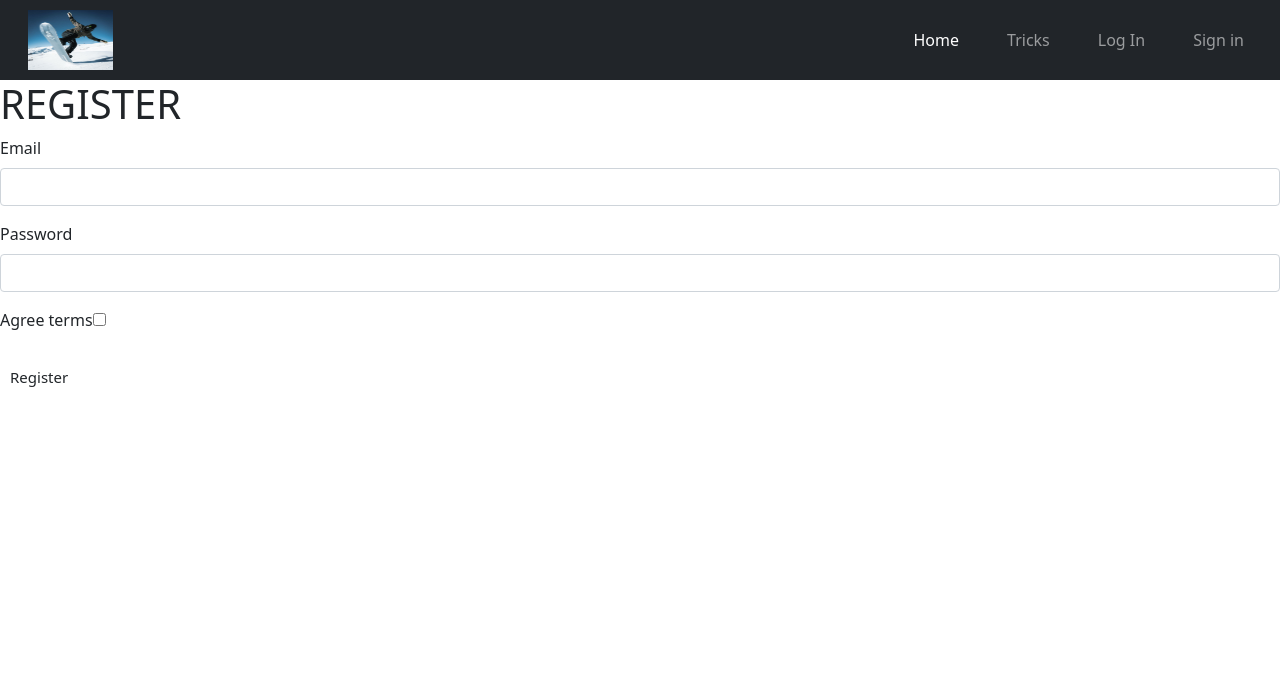
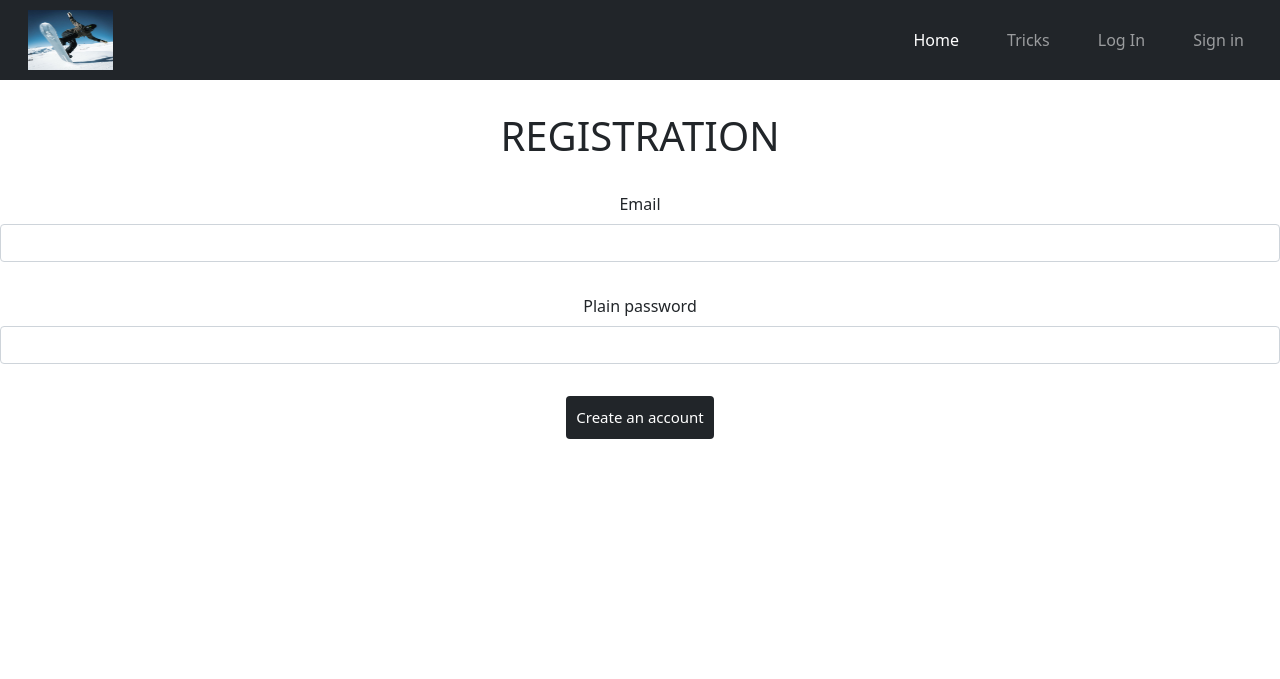
Before and after one commit to HysteriaKa/P6b-Snowboard, a Symfony app: template templates/registration/register.html.twig in a window 1280 px wide. Shown: the top 679 px of the page. Run offline with Twig, Linux system fonts and the light colour scheme; the template is opened without the code that fills it, so the values that code supplies are empty; form fields are guessed from the names that the template uses; some libraries are stand-ins or nearby versions.

Commit message:
template ok .env mail

```diff
--- a/templates/registration/register.html.twig
+++ b/templates/registration/register.html.twig
@@ -7,15 +7,19 @@
         <div class="alert alert-danger" role="alert">{{ flashError }}</div>
     {% endfor %}
 
-    <h1>Register</h1>
+    <h1 class="center mab-2 mat-2">Registration</h1>
+    <div class="center">
+        {{ form_start(registrationForm) }}
+        <div class="center d-flex column mab-2 mat-1">
+            {{ form_label(registrationForm.email) }}
+            {{ form_widget(registrationForm.email) }}
+        </div>
+        <div class="center d-flex column mab-2">
+            {{ form_label(registrationForm.plainPassword) }}
+            {{ form_widget(registrationForm.plainPassword) }}
+        </div>
 
-    {{ form_start(registrationForm) }}
-        {{ form_row(registrationForm.email) }}
-        {{ form_row(registrationForm.plainPassword, {
-            label: 'Password'
-        }) }}
-        {{ form_row(registrationForm.agreeTerms) }}
-
-        <button type="submit" class="btn">Register</button>
-    {{ form_end(registrationForm) }}
+        <button type="submit" class="btn btn-dark">Create an account</button>
+        {{ form_end(registrationForm) }}
+        </div>
 {% endblock %}
```
Also changed, not shown: migrations/Version20211109145036.php (added, +31 -0 lines), src/Form/RegistrationFormType.php (+9 -8 lines).
